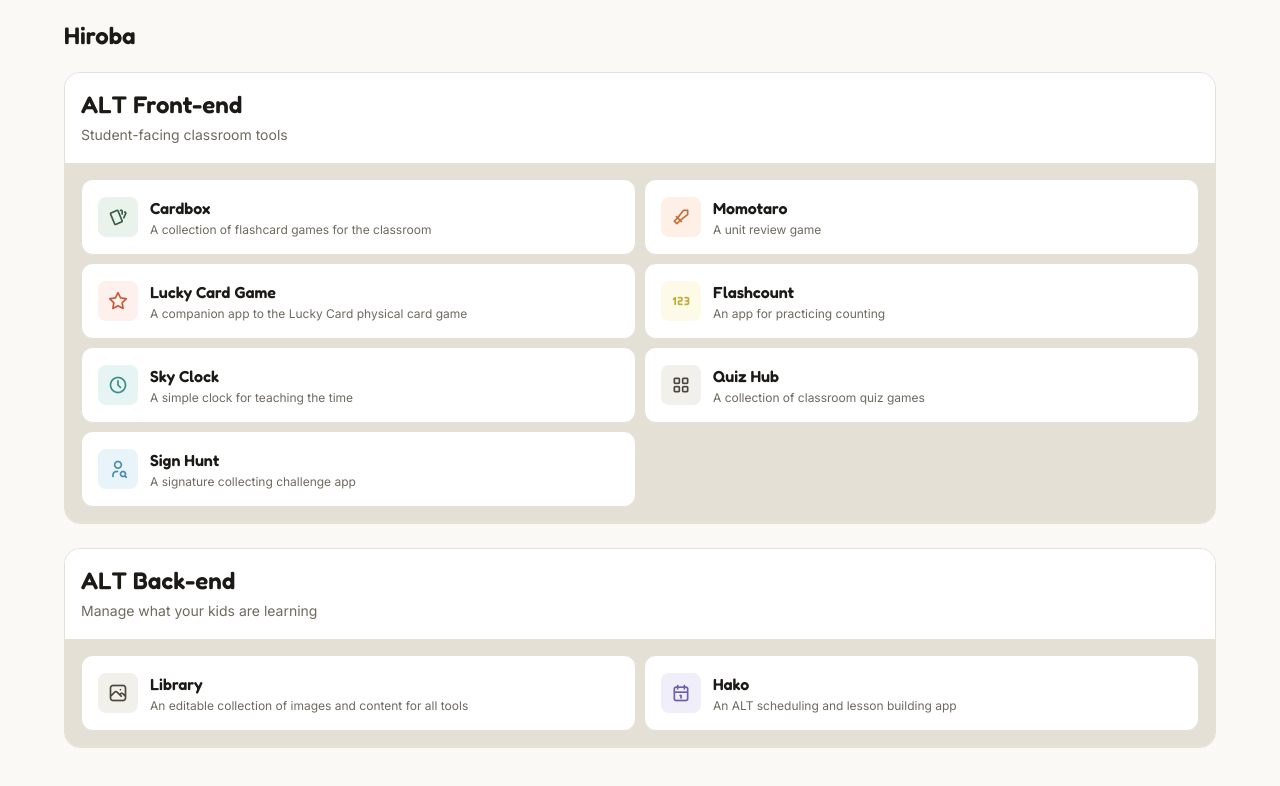
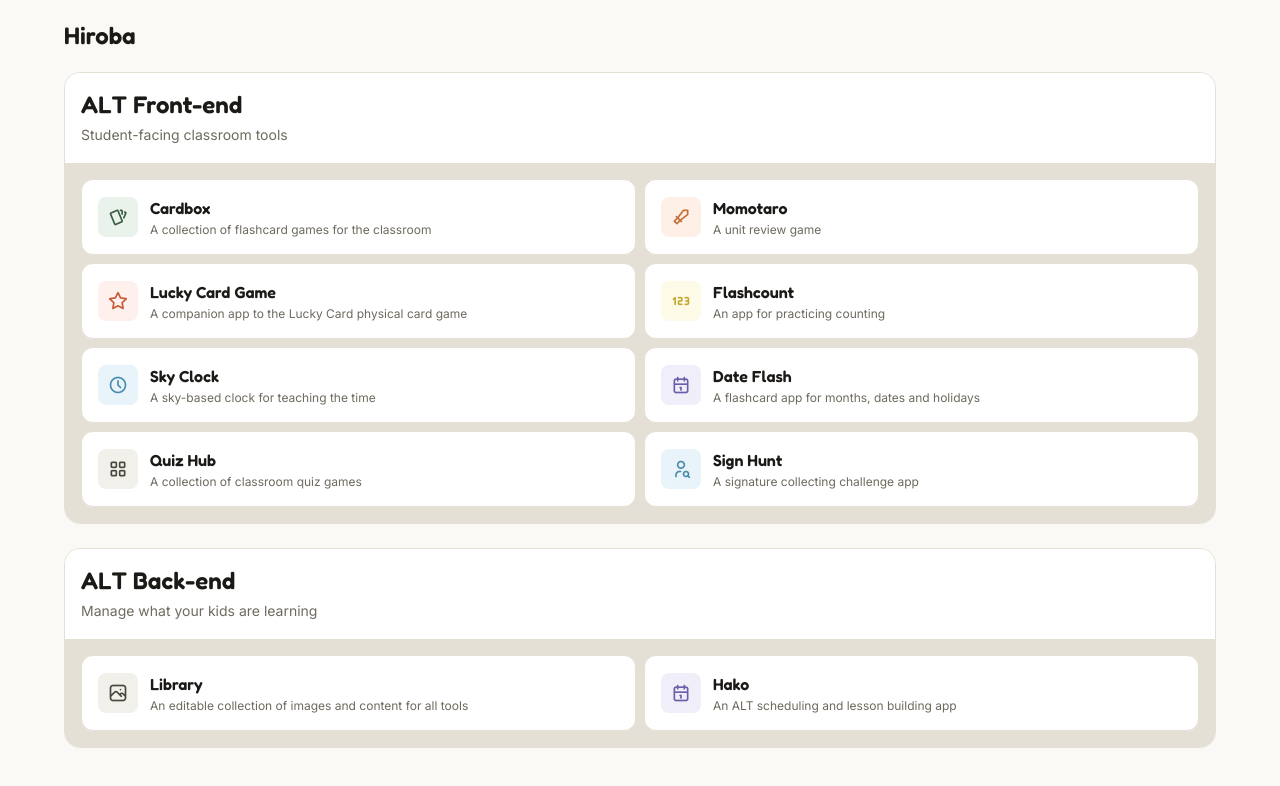
Before and after one commit to dmnfang/dmnfang.github.io, a React (Vite) app: page / in a window 1280 px wide. Shown: the top 786 px of the page. Built offline with nearby package versions, Linux system fonts and the light colour scheme.

Commit message:
add sky clock and date flash to hub

```diff
--- a/src/App.css
+++ b/src/App.css
@@ -117,8 +117,11 @@
 .icon-teacherhunt { background: var(--clr-sky-100);     color: var(--clr-sky-400); }
 .icon-hako        { background: var(--clr-lavender-100);color: var(--clr-lavender-400); }
 .icon-luckycard   { background: var(--clr-coral-100);   color: var(--clr-coral-400); }
-.icon-skyclock    { background: var(--clr-teal-100);    color: var(--clr-teal-400); }
+.icon-skyclock  { background: var(--clr-sky-100);      color: var(--clr-sky-400); }
+.icon-dateflash { background: var(--clr-lavender-100); color: var(--clr-lavender-400); }
 .icon-inkdex      { background: var(--clr-crimson-100); color: var(--clr-crimson-400); }
 .icon-schedulequiz { background: var(--clr-neutral-100); color: var(--clr-neutral-600); }
 
 .product-card:has(.icon-schedulequiz):hover { border-color: var(--clr-neutral-600); }
+.product-card:has(.icon-skyclock):hover  { border-color: var(--clr-sky-400); }
+.product-card:has(.icon-dateflash):hover { border-color: var(--clr-lavender-400); }
--- a/src/App.jsx
+++ b/src/App.jsx
@@ -5,7 +5,8 @@ const FRONTEND_PRODUCTS = [
   { name: 'Momotaro',       desc: 'A unit review game',                                         icon: 'ti-sword',        iconClass: 'icon-momotaro',     href: 'https://dmnfang.github.io/momotaro-v2/' },
   { name: 'Lucky Card Game',desc: 'A companion app to the Lucky Card physical card game',        icon: 'ti-star',         iconClass: 'icon-luckycard',    href: 'https://dmnfang.github.io/luckycard/' },
   { name: 'Flashcount',     desc: 'An app for practicing counting',                              icon: 'ti-123',          iconClass: 'icon-flashcount',   href: '#' },
-  { name: 'Sky Clock',      desc: 'A simple clock for teaching the time',                        icon: 'ti-clock',        iconClass: 'icon-skyclock',     href: '#' },
+  { name: 'Sky Clock',   desc: 'A sky-based clock for teaching the time',        icon: 'ti-clock',       iconClass: 'icon-skyclock',   href: 'https://hiroba.ca/skyclock/' },
+  { name: 'Date Flash',  desc: 'A flashcard app for months, dates and holidays',  icon: 'ti-calendar',    iconClass: 'icon-dateflash',  href: 'https://hiroba.ca/dateflash/' },
   { name: 'Quiz Hub',       desc: 'A collection of classroom quiz games',                        icon: 'ti-layout-grid',  iconClass: 'icon-schedulequiz', href: 'https://dmnfang.github.io/quiz-hub/' },
   { name: 'Sign Hunt',      desc: 'A signature collecting challenge app',                        icon: 'ti-user-search',  iconClass: 'icon-teacherhunt',  href: '#' },
 ]
```
